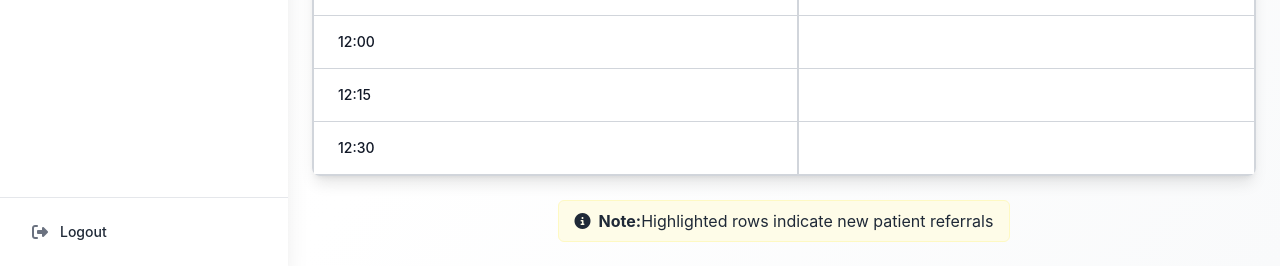
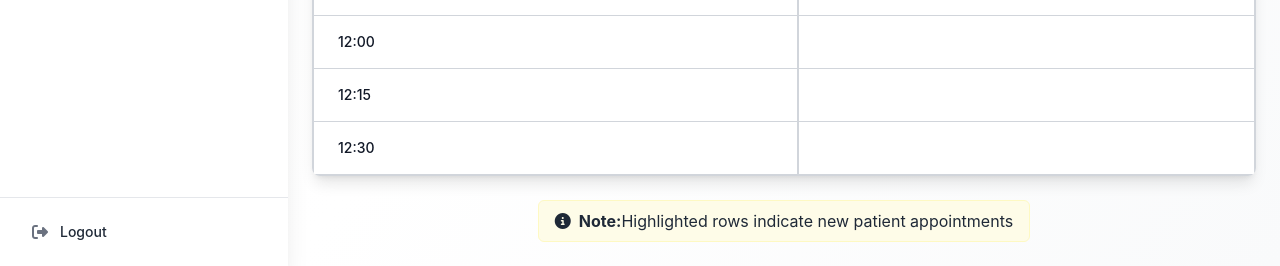
Before and after one commit to alqaseer/clinic, a Django app: a page that uses core/templates/day_appointments.html in a window 1280 px wide. Shown: the part 1008-1274 px from the top of the page. Run offline with Django 5.2, Linux system fonts and the light colour scheme; a user stored in the database is signed in; data comes from the database, SQL or seed files in the repository; tables that the repository leaves empty hold one stand-in row (values such as "Sample post"); some libraries are stand-ins or nearby versions.

Commit message:
new highlight fix

```diff
--- a/core/templates/day_appointments.html
+++ b/core/templates/day_appointments.html
@@ -71,9 +71,9 @@
                             {% if not forloop.first and previous_time == time %}
                                 <div class="border-t-2 border-gray-300 my-4 w-full"></div>
                             {% endif %}
-                            <!-- Check if it's a new referral and highlight with pale yellow background -->
-                            <div class="{% if appointment.system_referral and appointment.appointment_type == 'New' %}bg-yellow-50 p-3 rounded{% else %}p-2{% endif %} break-words"
-                                {% if appointment.system_referral and appointment.appointment_type == 'New' %}data-referral="true"{% endif %}>
+                            <!-- Highlight all new appointments -->
+                            <div class="{% if appointment.appointment_type == 'New' %}bg-yellow-50 p-3 rounded{% else %}p-2{% endif %} break-words"
+                                {% if appointment.appointment_type == 'New' %}data-new="true"{% endif %}>
                                 <div class="text-gray-900 font-medium">{{ appointment.patient_name }}</div>
                                 <div class="text-gray-600">ID: {{ appointment.civil_id }}</div>
                                 {% with time as previous_time %}
@@ -139,9 +139,9 @@
                             {% if not forloop.first and previous_time == time %}
                                 <div class="border-t-2 border-gray-300 my-6 w-full opacity-100"></div>
                             {% endif %}
-                            <!-- Add data-referral attribute for highlighting in JavaScript -->
-                            <div class="{% if appointment.system_referral and appointment.appointment_type == 'New' %}bg-yellow-50{% endif %} flex items-center space-x-3 text-sm p-2"
-                                {% if appointment.system_referral and appointment.appointment_type == 'New' %}data-referral="true"{% endif %}>
+                            <!-- Highlight all new appointments -->
+                            <div class="{% if appointment.appointment_type == 'New' %}bg-yellow-50{% endif %} flex items-center space-x-3 text-sm p-2"
+                                {% if appointment.appointment_type == 'New' %}data-new="true"{% endif %}>
                                 <span class="text-gray-900 font-medium">{{ appointment.patient_name }}</span>
                                 <span class="text-gray-400">|</span>
                                 <span class="text-gray-600">{{ appointment.civil_id }}</span>
@@ -206,11 +206,11 @@
     </table>
 </div>
 
-<!-- Legend for new referrals with narrower highlight -->
+<!-- Legend for new appointments with narrower highlight -->
 <div class="mt-6 flex items-center justify-center">
     <span class="inline-flex items-center px-4 py-2 bg-yellow-50 text-gray-800 rounded-md border border-yellow-100">
         <i class="fas fa-info-circle mr-2"></i>
-        <strong>Note:</strong> Highlighted rows indicate new patient referrals
+        <strong>Note:</strong> Highlighted rows indicate new patient appointments
     </span>
 </div>
 
@@ -314,13 +314,13 @@ function printAppointments() {
     printContent += "table { border-collapse: collapse; width: 100%; }";
     printContent += "th, td { border: 1px solid #aaa; padding: 4px; text-align: left; font-size: 9px; line-height: 1.1; }"; // Smaller font and padding
     printContent += "th { background-color: #f2f2f2; font-weight: bold; }";
-    printContent += "tr.new-referral { background-color: #b0b0b0 !important; }"; // Darker gray background
+    printContent += "tr.new-appointment { background-color: #b0b0b0 !important; }"; // Darker gray background
     printContent += ".legend { margin-top: 8px; font-size: 8px; text-align: center; }"; // Smaller legend
     printContent += ".legend span { display: inline-block; background-color: #b0b0b0; padding: 2px 8px; border-radius: 2px; }"; // Darker gray for legend too
     printContent += "#printTip { display: block; }"; // Show by default
     printContent += "@media print {";
     printContent += "  @page { margin: 0.5cm; }"; // Smaller page margins
-    printContent += "  tr.new-referral { background-color: #b0b0b0 !important; -webkit-print-color-adjust: exact; print-color-adjust: exact; }"; // Force in print media
+    printContent += "  tr.new-appointment { background-color: #b0b0b0 !important; -webkit-print-color-adjust: exact; print-color-adjust: exact; }"; // Force in print media
     printContent += "  table { page-break-inside: auto; }";
     printContent += "  tr { page-break-inside: avoid; page-break-after: auto; }";
     printContent += "  #printTip { display: none !important; }"; // Hide when printing
@@ -339,9 +339,9 @@ function printAppointments() {
             {% if appointment.time|date:"H:i" == time %}
                 // Skip appointments with "Cancelled" status
                 {% if appointment.confirmed != "Cancelled" %}
-                    // Apply the new-referral class directly to the tr element with darker background
-                    {% if appointment.system_referral and appointment.appointment_type == 'New' %}
-                        printContent += "<tr class='new-referral' style='background-color: #b0b0b0;'>";  // Inline style as backup with darker gray
+                    // Apply the new-appointment class directly to the tr element with darker background
+                    {% if appointment.appointment_type == 'New' %}
+                        printContent += "<tr class='new-appointment' style='background-color: #b0b0b0;'>";  // Inline style as backup with darker gray
                     {% else %}
                         printContent += "<tr>";
                     {% endif %}
@@ -362,7 +362,7 @@ function printAppointments() {
 
     // Compact legend with darker background
     printContent += "<div class='legend'>";
-    printContent += "<span><strong>Note:</strong> Highlighted rows indicate new patient referrals</span>";
+    printContent += "<span><strong>Note:</strong> Highlighted rows indicate new patient appointments</span>";
     printContent += "</div>";
 
     // Print tip that will only be visible in the browser, not when printing
```
